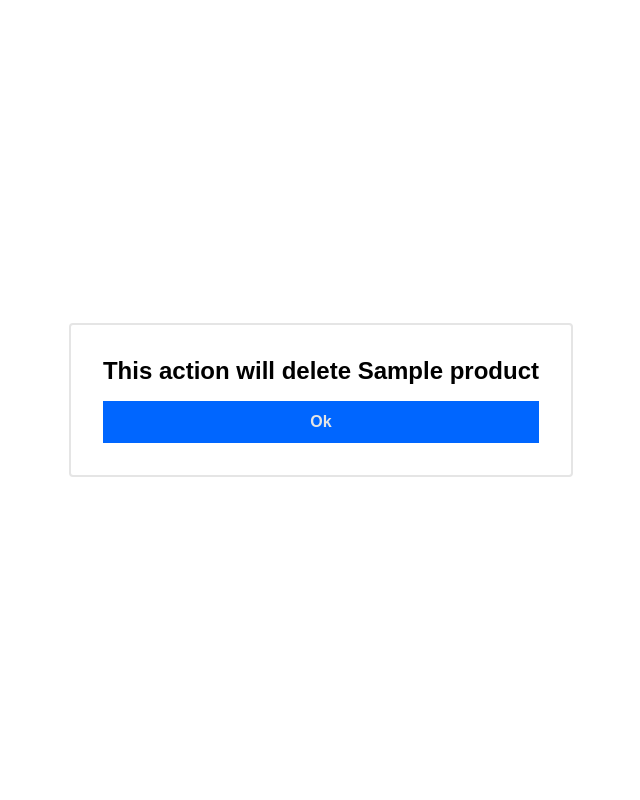
After one commit to lucasNBS/trilha-back-1, a Django app: page /products/delete/1 in a window 1280 px wide. The commit adds this page. Shown: the whole page, without its empty margins (319-959 px from the left). Run offline with Django 5.2, Linux system fonts and the light colour scheme; tables that the repository leaves empty hold one stand-in row (values such as "Sample post").

Commit message:
feat: Product delete

```diff
--- a/products/templates/products/form.html
+++ b/products/templates/products/form.html
@@ -1,4 +1,4 @@
-{% extends 'base.html' %}
+{% extends 'pages/base.html' %}
 {% load static %}
 
 {% block head %}
--- a/products/templates/products/product.html
+++ b/products/templates/products/product.html
@@ -1,4 +1,4 @@
-{% extends 'base.html' %}
+{% extends 'pages/base.html' %}
 {% load static %}
 
 {% block head %}
--- a/products/templates/products/products.html
+++ b/products/templates/products/products.html
@@ -1,4 +1,4 @@
-{% extends 'base.html' %}
+{% extends 'pages/base.html' %}
 {% load static %}
 
 {% block head %}
--- a/products/views.py
+++ b/products/views.py
@@ -50,4 +50,5 @@ class ProductUpdate(UpdateView):
 class ProductDelete(DeleteView):
   model = Product
   pk_url_kwarg = 'id'
+  template_name = 'pages/confirm_delete.html'
   success_url = reverse_lazy('product-list')
--- a/static/css/confirm_delete.module.css
+++ b/static/css/confirm_delete.module.css
@@ -0,0 +1,31 @@
+body {
+  width: 100%;
+  min-height: 100vh;
+  display: flex;
+  justify-content: center;
+  align-items: center;
+}
+
+.form-container {
+  background-color: #fff;
+  padding: 2rem;
+  border: 2px solid #e5e5e5;
+  border-radius: 4px;
+  display: flex;
+  flex-direction: column;
+  gap: 1rem;
+}
+
+.form-title {
+  font-size: 1.5rem;
+  text-align: center;
+}
+
+.form-button {
+  cursor: pointer;
+  background-color: #06F;
+  padding: 0.75rem;
+  font-size: 1rem;
+  color: #e5e5e5;
+  font-weight: 700;
+}
--- /dev/null
+++ b/static/css/globals.module.css
@@ -0,0 +1,10 @@
+* {
+  box-sizing: border-box;
+  padding: 0;
+  margin: 0;
+  border: none;
+  outline: none;
+  text-decoration: none;
+  list-style-type: none;
+  font-family: sans-serif;
+}
--- a/templates/base.html
+++ b/templates/pages/base.html
@@ -4,6 +4,7 @@
 <head>
   <meta charset="UTF-8">
   <meta name="viewport" content="width=device-width, initial-scale=1.0">
+  <link rel="stylesheet" href="{% static 'css/globals.module.css' %}">
   <link rel="stylesheet" href="{% static 'css/base.module.css' %}">
   {% block head %}
   {% endblock %}
--- /dev/null
+++ b/templates/pages/confirm_delete.html
@@ -0,0 +1,18 @@
+{% load static %}
+<!DOCTYPE html>
+<html lang="en">
+<head>
+  <meta charset="UTF-8">
+  <meta name="viewport" content="width=device-width, initial-scale=1.0">
+  <link rel="stylesheet" href="{% static 'css/globals.module.css' %}">
+  <link rel="stylesheet" href="{% static 'css/confirm_delete.module.css' %}">
+  <title>Django - CRM</title>
+</head>
+<body>
+  <form method="post" class="form-container">
+    {% csrf_token %}
+    <h2 class="form-title">This action will delete {{ product.title }}</h2>
+    <button class="form-button" type="submit">Ok</button>
+  </form>
+</body>
+</html>
```
Also changed, not shown: static/css/base.module.css (+0 -11 lines), templates/confirm_delete.html (deleted).
